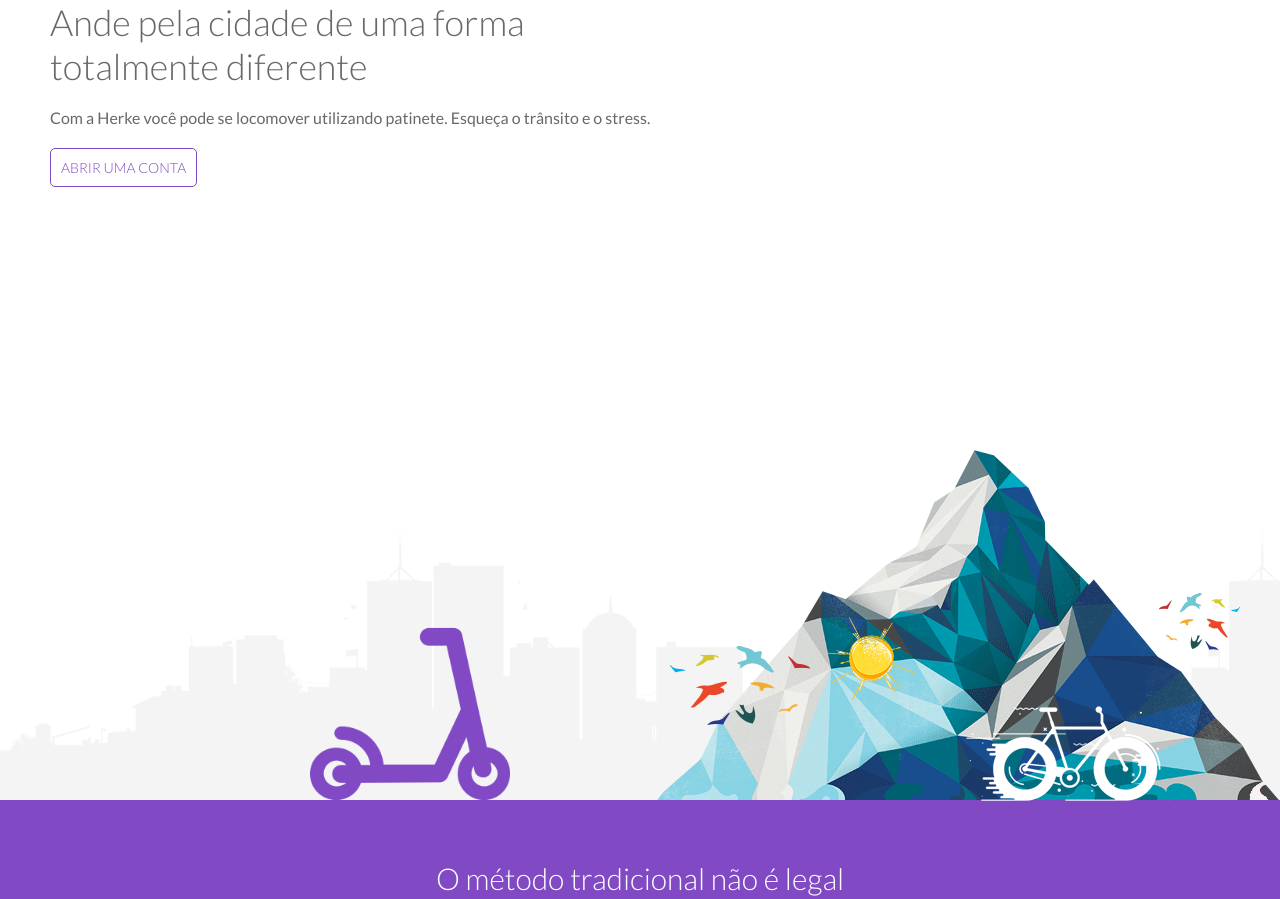
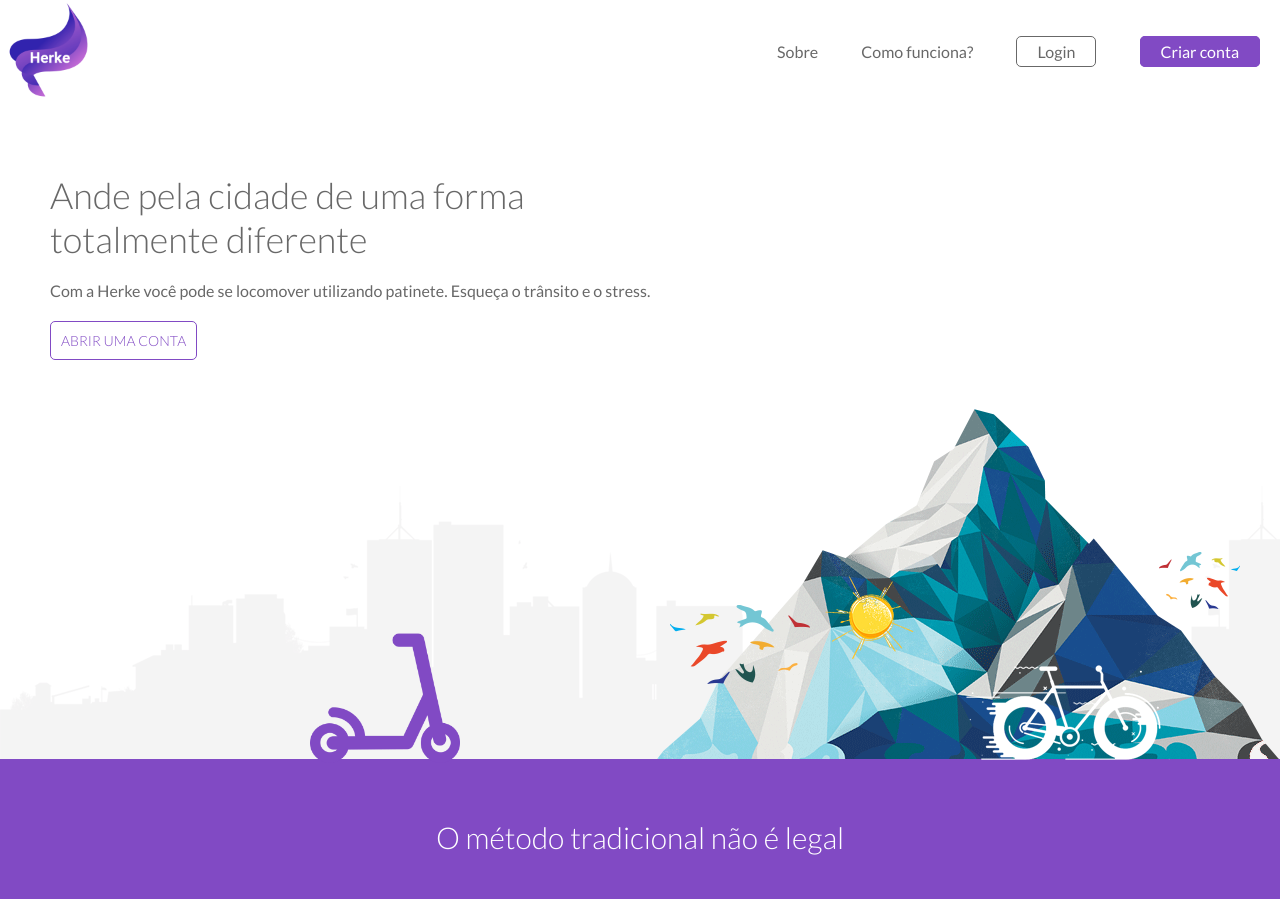
Before and after one commit to matheusvassoler/Herke, a plain HTML site: page public/index.html in a window 1280 px wide. Shown: the top 899 px of the page. Drawn offline with Linux system fonts and the light colour scheme.

Commit message:
Build the fourth section of the index page

```diff
--- a/public/css/style.css
+++ b/public/css/style.css
@@ -16,16 +16,55 @@
     height: 100%;
 }
 
+header {
+    display: flex;
+    justify-content: space-between;
+    flex-wrap: wrap;
+    align-items: center;
+    color: #686868;
+}
+
+.header-list {
+    list-style: none;
+}
+
+.header-list li {
+    display: inline;
+    margin: 0 20px;
+}
+
+.login-button {
+    color: #686868;
+    text-decoration: none;
+    border: 1px solid #686868;
+    padding: 5px 20px;
+    border-radius: 5px;
+}
+
+.register-button {
+    background-color: #814ac4;
+    color: #fff;
+    text-decoration: none;
+    border: 1px solid #814ac4;
+    padding: 5px 20px;
+    border-radius: 5px;
+}
+
+.logo {
+    width: 100px;
+}
+
 .box-one {
     background: url(../images/slider-bg.png) 0 100% repeat-x;
     position: relative;
-    height: 100%;
+    height: 82%;
 }
 
 .slide-text {
     float: left;
     width: 50%;
     margin-left: 50px;
+    margin-top: 70px;
 }
 
 .slide-text h1 {
@@ -67,7 +106,7 @@
     position: absolute;
     left: 310px;
     bottom: -14px;
-    width: 200px;
+    width: 150px;
 }
 
 .slider-sun {
@@ -107,6 +146,7 @@
     justify-content: space-between;
     color: #fff;
     margin-top: 100px;
+    flex-wrap: wrap;
 }
 
 .box-two-text {
@@ -173,3 +213,26 @@
 .footer-site img {
     width: 100px;
 }
+
+.box-four {
+    height: 100%;
+    background-color: #f5f5f5;
+}
+
+img.smartphone-image {
+    width: 300px;
+}
+
+.box-four-content {
+    display: flex;
+    justify-content: space-between;
+    align-items: center;
+    padding-top: 70px;
+}
+
+.box-four-content p {
+    font-size: 30px;
+    color: #686868;
+    margin-right: 50px;
+    color: #814ac4;
+}
--- a/public/index.html
+++ b/public/index.html
@@ -9,7 +9,17 @@
   <body>
     <div class="site">
       <header>
-
+        <div class="header-box-image">
+          <img src="images/logo/logo_transparent.png" alt="" class="logo"/>
+        </div>
+        <div class="header-box-list">
+          <ul class="header-list">
+            <li>Sobre</li>
+            <li>Como funciona?</li>
+            <li><a href="#" class="login-button">Login</a></li>
+            <li><a href="#" class="register-button">Criar conta</a></li>
+          </ul>
+        </div>
       </header>
       <section class="box-one">
         <div class="slide-text">
@@ -123,6 +133,12 @@
           </div>
         </div>
       </section>
+      <section class="box-four">
+        <div class="box-four-content">
+          <img src="images/home/5cb0633d80f2cf201a4c3253.png" class="smartphone-image" />
+          <p>Em embreve o aplicativo Herk para Android e iOS</p>
+        </div>
+      </section>
       <footer class="footer-site">
         <img src="images/logo/text_logo_transparent1.png" alt="Logo da empresa" />
         <p>Herke. © Copyright 2019</p>
```
Also changed, not shown: public/images/home/5cb0633d80f2cf201a4c3253.png (added), public/images/home/apple-devices-electronics-265658.jpg (added), public/images/home/black-and-white-black-and-white-buildings-2115086.jpg (added), public/images/logo/5cb0633d80f2cf201a4c3253.png (added), 2 other files.
